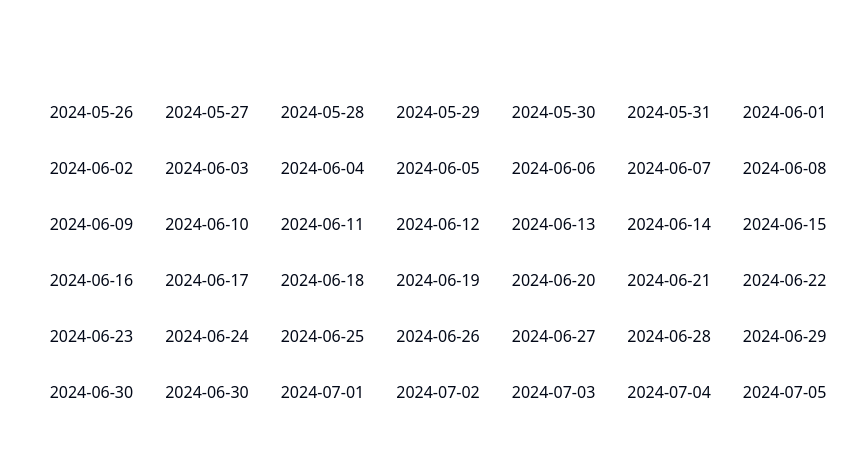
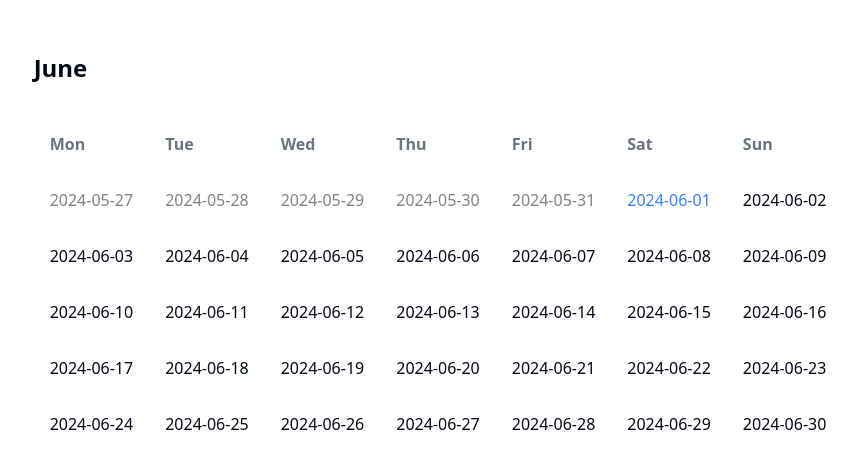
Before and after one commit to GNRSN/next-js-showcase, a Next.js app: page /calendar in a window 1280 px wide. Shown: the part 148-616 px from the top of the page, without its empty margins (202-1059 px from the left). Built offline with nearby package versions, Linux system fonts and the light colour scheme.

Commit message:
add calendar headers + align to ISO weekdays

```diff
--- a/src/app/calendar/page.tsx
+++ b/src/app/calendar/page.tsx
@@ -1,4 +1,9 @@
+import { cn } from "@/lib/utils";
 import dayjs from "dayjs";
+import isoWeek from "dayjs/plugin/isoWeek";
+import localeData from "dayjs/plugin/localeData";
+
+dayjs.extend(isoWeek);
 
 /**
  *  Idea
@@ -15,9 +20,9 @@ export default function CalendarPage() {
   const daysInMonth = [];
 
   // Pad start with end of previous month
-  if (firstInMonth.day() > 0) {
-    for (let i = 0; i < firstInMonth.day(); i++) {
-      daysInMonth.push(firstInMonth.day(i));
+  if (firstInMonth.isoWeekday() > 0) {
+    for (let i = 1; i < firstInMonth.isoWeekday(); i++) {
+      daysInMonth.push(firstInMonth.isoWeekday(i));
     }
   }
 
@@ -27,23 +32,42 @@ export default function CalendarPage() {
   }
 
   // Pad end with start of next month
-  if (lastInMonth.day() < 6) {
-    for (let i = 0; i < 6 - lastInMonth.day(); i++) {
-      daysInMonth.push(lastInMonth.day(i));
+  if (lastInMonth.isoWeekday() < 7) {
+    for (let i = lastInMonth.isoWeekday() + 1; i <= 7; i++) {
+      daysInMonth.push(lastInMonth.isoWeekday(i));
     }
   }
 
   return (
     <div className="font-sans grid grid-rows-[20px_1fr_20px] items-center justify-items-center min-h-screen p-8 pb-20 gap-16 sm:p-20">
       <main className="flex flex-col gap-8 row-start-2 items-center sm:items-start">
+        <div className="text-2xl font-bold">{now.format("MMMM")}</div>
         <div className="grid grid-cols-7">
-          {daysInMonth.map((d) => (
-            <div
-              className={`col-start-${d.day() + 1} col-end-${d.day() + 2} p-4`}
-            >
-              {d.format("YYYY-MM-DD")}
-            </div>
-          ))}
+          {daysInMonth.slice(0, 7).map((d) => {
+            return (
+              <div className="text-gray-500 p-4 font-bold">
+                {d.format("ddd")}
+              </div>
+            );
+          })}
+          {daysInMonth.map((d) => {
+            const isDateInOtherMonth = d.month() !== now.month();
+            const isToday = d.isSame(now, "date");
+
+            return (
+              <div
+                className={cn(
+                  `col-start-${d.isoWeekday()} col-end-${d.isoWeekday() + 1} p-4`,
+                  {
+                    "opacity-50": isDateInOtherMonth,
+                    "text-blue-500": isToday,
+                  },
+                )}
+              >
+                {d.format("YYYY-MM-DD")}
+              </div>
+            );
+          })}
         </div>
       </main>
     </div>
```
